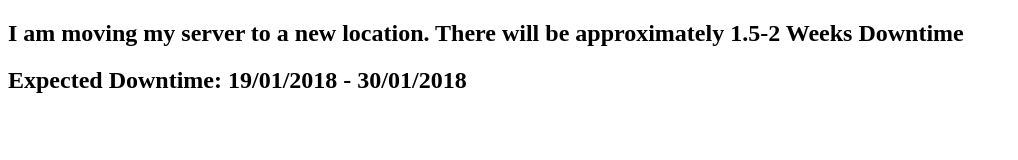
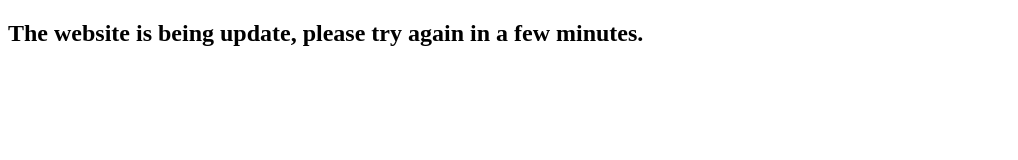
Before and after one commit to benscabbia/benscabbia.github.io, a plain HTML site: page index.html in a window 1280 px wide. Shown: the whole page, without its empty margins (0-1018 px from the left). Drawn offline with Linux system fonts and the light colour scheme.

Commit message:
updated message

```diff
--- a/index.html
+++ b/index.html
@@ -5,8 +5,7 @@
 </head>
 
 <body>
-<h2>I am moving my server to a new location. There will be approximately 1.5-2 Weeks Downtime</h2>
-<h2>Expected Downtime: 19/01/2018 - 30/01/2018</h2>
+<h2>The website is being update, please try again in a few minutes.</h2>
 </body>
 
 </html>
```
